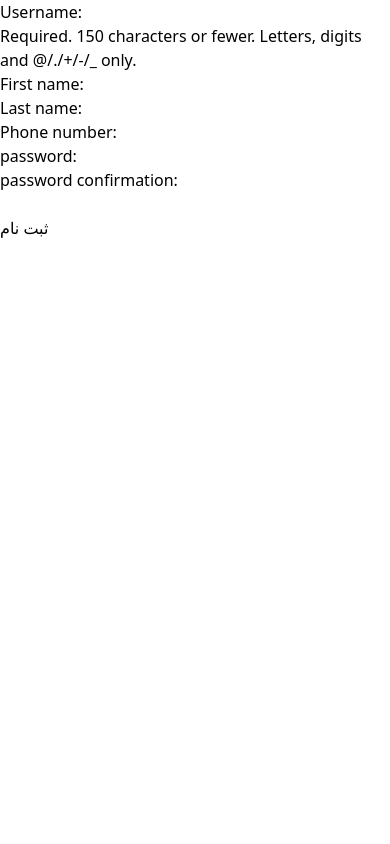
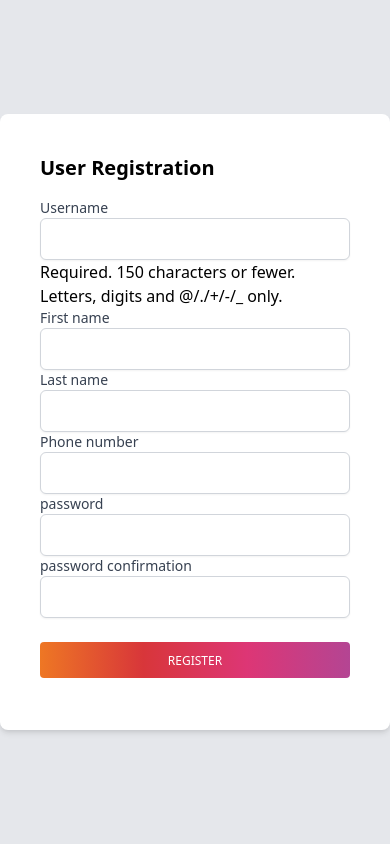
Before and after one commit to 021sk/Maktab105_TinyInstagram, a Django app: page /register/ in a window 390 px wide. Run offline with Django 5.2, Linux system fonts and the light colour scheme; some libraries are stand-ins or nearby versions.

Commit message:
registration final work

```diff
--- a/socialmedia/forms.py
+++ b/socialmedia/forms.py
@@ -11,14 +11,31 @@ class LoginForm(AuthenticationForm):
 
 
 class UserRegistrationForm(forms.ModelForm):
-    password = forms.CharField(max_length=20, widget=forms.PasswordInput(attrs={'class': 'form-control'}),
+    password = forms.CharField(max_length=20, widget=forms.PasswordInput(attrs={'class': 'w-full px-3 py-2 border border-gray-300 rounded-md shadow-sm focus:outline-none focus:ring-indigo-500 focus:border-indigo-500 sm:text-sm'}),
                                label='password')
-    password2 = forms.CharField(max_length=20, widget=forms.PasswordInput(attrs={'class': 'form-control'}),
+    password2 = forms.CharField(max_length=20, widget=forms.PasswordInput(attrs={'class': 'w-full px-3 py-2 border border-gray-300 rounded-md shadow-sm focus:outline-none focus:ring-indigo-500 focus:border-indigo-500 sm:text-sm'}),
                                 label='password confirmation')
+
+
 
     class Meta:
         model = User
         fields = ('username', 'first_name', 'last_name', 'phone_number')
+        widgets = {
+            'username': forms.TextInput(attrs={
+                'class': 'w-full px-3 py-2 border border-gray-300 rounded-md shadow-sm focus:outline-none focus:ring-indigo-500 focus:border-indigo-500 sm:text-sm',
+            }),
+            'first_name': forms.TextInput(attrs={
+                'class': 'w-full px-3 py-2 border border-gray-300 rounded-md shadow-sm focus:outline-none focus:ring-indigo-500 focus:border-indigo-500 sm:text-sm',
+            }),
+            'last_name': forms.TextInput(attrs={
+                'class': "w-full px-3 py-2 border border-gray-300 rounded-md shadow-sm focus:outline-none focus:ring-indigo-500 focus:border-indigo-500 sm:text-sm",
+            }),
+            'phone_number': forms.TextInput(attrs={
+                'class': "w-full px-3 py-2 border border-gray-300 rounded-md shadow-sm focus:outline-none focus:ring-indigo-500 focus:border-indigo-500 sm:text-sm",
+            }),
+
+        }
 
     def clean_password2(self):
         cd = self.cleaned_data
--- a/socialmedia/views.py
+++ b/socialmedia/views.py
@@ -1,11 +1,14 @@
 from django.shortcuts import render
+from django.urls import reverse_lazy
 from django.contrib.auth import authenticate, login, logout
 from django.shortcuts import redirect, render, get_object_or_404
 from django.contrib import messages
 from django.http import HttpResponse
 from django.contrib.auth.views import LoginView as _LoginView
+from django.forms import Form
 from .forms import LoginForm, UserRegistrationForm
-from django.views.generic.edit import FormView
+from django.views.generic.edit import FormView, CreateView
+from django.contrib.messages.views import SuccessMessageMixin
 
 
 def log_out(request):
@@ -30,15 +33,17 @@ def index(request):
     return HttpResponse("you are login")
 
 
-class RegistrationView(FormView):
+class RegistrationView(CreateView, SuccessMessageMixin):
     template_name = "registration/registration.html"
     # model = User
     form_class = UserRegistrationForm
-    success_url = "social:login"
+    success_message = "Your profile was created successfully"
+    success_url = reverse_lazy("social:login")
 
     def form_valid(self, form):
         user = form.save(commit=False)
-        user.set_password(form.cleaned_data['password2'])
+        user.set_password(form.cleaned_data['password'])
         user.save()
-        messages.success(self.request, "registration successful")
+        messages.success(self.request, "Registration Successful")
+
         return super().form_valid(form)
--- a/templates/registration/registration.html
+++ b/templates/registration/registration.html
@@ -1,23 +1,106 @@
+{#<!DOCTYPE html>#}
+{#<html lang="en">#}
+{#<head>#}
+{#    {% include "layout/head.html" %}#}
+{#</head>#}
+{#<body>#}
+{#<section class="login">#}
+{#    <div class="container">#}
+{#        <div class="banner-content">#}
+{#            <form method="post" class="form-signin">#}
+{#                <div class="form-group">#}
+{#                    {% csrf_token %}#}
+{#                    {{ form.as_p }}#}
+{#                </div>#}
+{#                <button class="kafe-btn kafe-btn-mint btn-block">ثبت نام</button>#}
+{#                <br/>#}
+{#            </form>#}
+{##}
+{#        </div><!--/. banner-content -->#}
+{#    </div><!-- /.container -->#}
+{##}
+{#</body>#}
+{#</html>#}
 <!DOCTYPE html>
 <html lang="en">
-<head>
-    {% include "layout/head.html" %}
-</head>
-<body>
-     <section class="login">
-  <div class="container">
-   <div class="banner-content">
-      <form method="post" class="form-signin">
-           <div class="form-group">
-            {% csrf_token %}
-            {{ form.as_p }}
-           </div>
-           <button class="kafe-btn kafe-btn-mint btn-block">ثبت نام</button>
-           <br/>
+  <head>
+    <meta charset="UTF-8" />
+    <meta name="viewport" content="width=device-width, initial-scale=1.0" />
+    <title>User Registration</title>
+    <link href="https://cdn.jsdelivr.net/npm/tailwindcss@2.2.19/dist/tailwind.min.css" rel="stylesheet" />
+  </head>
+  <body class="bg-gray-200 flex justify-center items-center h-screen">
+    <div class="bg-white p-10 rounded-lg shadow-md ">
+      {% if form.errors %}
+       <div class="bg-red-100 border border-red-400 text-red-700 px-4 py-3 rounded relative" role="alert">
+          <span class="block sm:inline">There was an error with your form ...</span>
+          <span class="absolute top-0 bottom-0 right-0 px-4 py-3">
+              <button class="btn-close fill-current h-6 w-6 text-red-500" role="button" xmlns="http://www.w3.org/2000/svg" viewBox="0 0 20 20"><title>Close</title><path d="M14.348 14.849a1.2 1.2 0 0 1-1.697 0L10 11.819l-2.651 3.029a1.2 1.2 0 1 1-1.697-1.697l2.758-3.15-2.759-3.152a1.2 1.2 0 1 1 1.697-1.697L10 8.183l2.651-3.031a1.2 1.2 0 1 1 1.697 1.697l-2.758 3.152 2.758 3.15a1.2 1.2 0 0 1 0 1.698z"/>
+              </button>
+          </span>
+       </div>
+      {% endif %}
+      <h1 class="text-xl font-bold mb-4">User Registration</h1>
+      <form action="" method="POST">
+      {% csrf_token %}
+          {% for field in form %}
+    <div class="fieldWrapper">
+        {{ field.errors }}
+        <label for="{{ field.auto_id }}" class="block text-sm font-medium text-gray-700">{{ field.label }}</label> {{ field }}
+        {% if field.help_text %}
+          <p class="help" id="{{ field.auto_id }}_helptext">
+            {{ field.help_text|safe }}
+          </p>
+        {% endif %}
+    </div>
+{% endfor %}
+
+{#        {% csrf_token %}#}
+{#        {{form.as_p}}#}
+<!--        <div class="mb-8">-->
+<!--          <label for="username" class="block text-sm font-medium text-gray-700">Username</label>-->
+<!--          <input-->
+<!--            type="text"-->
+<!--            id="username"-->
+<!--            name="username"-->
+<!--            class="w-full px-3 py-2 border border-gray-300 rounded-md shadow-sm focus:outline-none focus:ring-indigo-500 focus:border-indigo-500 sm:text-sm"-->
+<!--          />-->
+<!--        </div>-->
+<!--        <div class="mb-4">-->
+<!--          <label for="email" class="block text-sm font-medium text-gray-700">Email</label>-->
+<!--          <input-->
+<!--            type="email"-->
+<!--            id="email"-->
+<!--            name="email"-->
+<!--            class="w-full px-3 py-2 border border-gray-300 rounded-md shadow-sm focus:outline-none focus:ring-indigo-500 focus:border-indigo-500 sm:text-sm"-->
+<!--          />-->
+<!--        </div>-->
+<!--        <div class="mb-4">-->
+<!--          <label for="password" class="block text-sm font-medium text-gray-700">Password</label>-->
+<!--          <input-->
+<!--            type="password"-->
+<!--            id="password"-->
+<!--            name="password"-->
+<!--            class="w-full px-3 py-2 border border-gray-300 rounded-md shadow-sm focus:outline-none focus:ring-indigo-500 focus:border-indigo-500 sm:text-sm"-->
+<!--          />-->
+<!--        </div>-->
+          <br>
+{#        <button#}
+{#          type="submit"#}
+{#          class="w-full bg-blue-500 text-white py-2 px-4 rounded-md hover:bg-blue-600 focus:outline-none focus:ring focus:ring-blue-300 focus:ring-opacity-50">#}
+{#          Register#}
+{#        </button>#}
+         <button
+                      class="mb-3 inline-block w-full rounded px-6 pb-2 pt-2.5 text-xs font-medium uppercase leading-normal text-white shadow-dark-3 transition duration-150 ease-in-out hover:shadow-dark-2 focus:shadow-dark-2 focus:outline-none focus:ring-0 active:shadow-dark-2 dark:shadow-black/30 dark:hover:shadow-dark-strong dark:focus:shadow-dark-strong dark:active:shadow-dark-strong"
+                      type="submit"
+                      data-twe-ripple-init
+                      data-twe-ripple-color="light"
+                      style="
+                        background: linear-gradient(to right, #ee7724, #d8363a, #dd3675, #b44593);
+                      ">
+                      register
+                    </button>
       </form>
-
-   </div><!--/. banner-content -->
-  </div><!-- /.container -->
-
-</body>
+    </div>
+  </body>
 </html>
```
Also changed, not shown: conf/settings.py (+5 -4 lines), templates/registration/login.html (+10 -0 lines).
